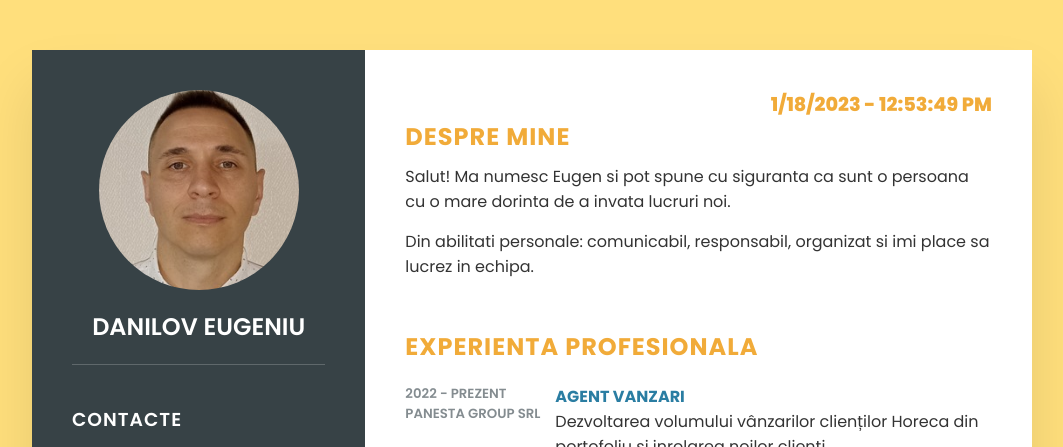
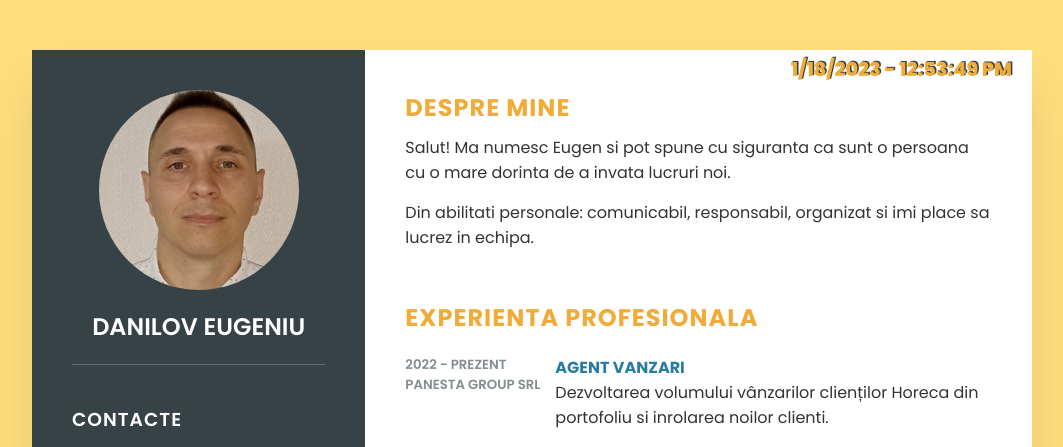
Before and after one commit to svoliard/MyFirstProject_CV, a plain HTML site: page myfirstproject_CV/index.html in a window 1280 px wide. Shown: the top 447 px of the page, without its empty margins (108-1171 px from the left). Drawn offline with Linux system fonts and the light colour scheme.

Commit message:
fixedClock

```diff
--- a/myfirstproject_CV/css/style.css
+++ b/myfirstproject_CV/css/style.css
@@ -152,11 +152,13 @@ body {
 }
 
 .clock {
-    display: flex;
-    justify-content: end;
+    position: absolute;
+    top: 5px;
+    right: 20px;
     font-size: 1.2em;
     font-weight: 800;
     color: #f1ab39;
+    text-shadow: 1.5px -1.5px #374246;
 }
 
 .about {
```
